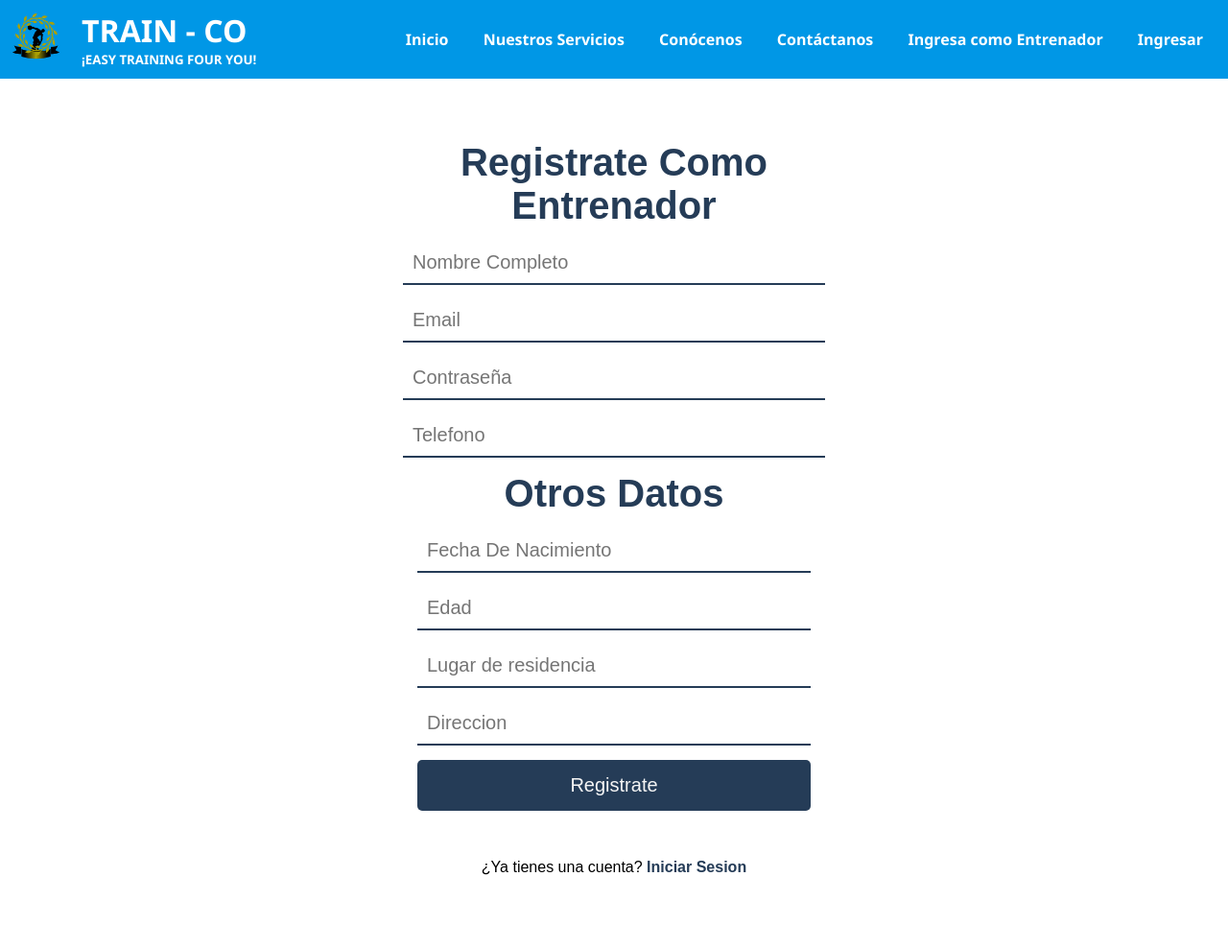
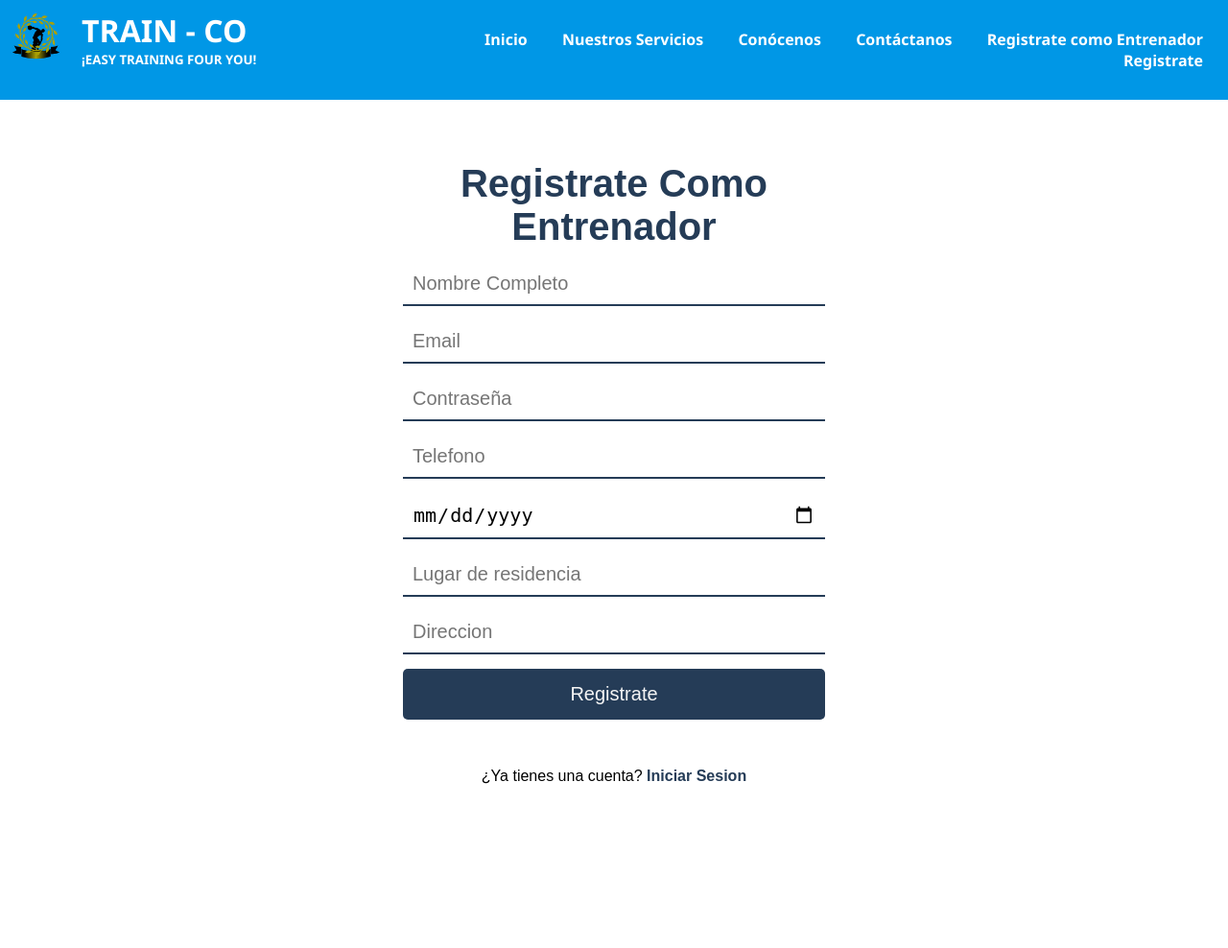
Before and after one commit to johan13909/trainco.github.io, a PHP site: page /registrate_train.html in a window 1280 px wide. Shown: the whole page at 96% size. After the commit the page ends 817 px from the top, so only its background shows below. Run offline with PHP 8.4, Linux system fonts and the light colour scheme.

Commit message:
Commit 27

```diff
--- a/css/styles.css
+++ b/css/styles.css
@@ -358,13 +358,6 @@ textarea {
   float: left;
 }
 
-.a2 {
-  color: white;
-  padding: 20px 30px;
-  border: none;
-  outline: none;
-}
-
 .cuadros {
   position: absolute;
   top: 95%;
@@ -448,6 +441,11 @@ textarea {
   float: right;
 }
 
+.p {
+  font-family: sans-serif;
+  color: #253c57;
+}
+
 #title_contacto {
   font-size: 65px;
 }
@@ -516,7 +514,7 @@ textarea {
 }
 
 .section {
-  padding: 35px;
+  padding: 43px;
   padding-left: 80px;
 }
 
--- a/registrate_train.html
+++ b/registrate_train.html
@@ -35,10 +35,10 @@
                     <a class="a1" href="13_contactanos.html"><b>Contáctanos</b></a>
                 </li>
                 <li id="li">
-                    <a class="a1" href="#"><b>Ingresa como Entrenador</b></a>
+                    <a class="a1" href="registrate_train.html"><b>Registrate como Entrenador</b></a>
                 </li>
                 <li id="li">
-                    <a class="a1" href="login.html"><b>Ingresar</b></a>
+                    <a class="a1" href="registrate_client.html"><b>Registrate</b></a>
                     </a>
                 </li>
             </ul>
@@ -50,30 +50,17 @@
             <h2 class="title_1">Registrate Como Entrenador</h2>
             <div class="contenedor_11">
 
-                    <input class="input_form" type="text" placeholder="Nombre Completo">
-                    <input class="input_form" type="text" placeholder="Email">
-                    <input class="input_form" type="password" placeholder="Contraseña">
-                    <input class="input_form" type="text" placeholder="Telefono"
-
-
-                    <hr>
+                    <input class="input_form" type="text" placeholder="Nombre Completo" required>
+                    <input class="input_form" type="text" placeholder="Email" required>
+                    <input class="input_form" type="password" placeholder="Contraseña" required>
+                    <input class="input_form" type="number" placeholder="Telefono" required>
+                    <input class="input_form" type="date" placeholder="Fecha De Nacimiento" required>
+                    <input class="input_form" type="text" placeholder="Lugar de residencia" required>
+                    <input class="input_form" type="text" placeholder="Direccion" required>
                     <br>
 
-                    <form class="form_1">
-                        <h2 class="title_1">Otros Datos</h2>
-                        <div class="contenedor_11">
-
-                                <input class="input_form" type="text" placeholder="Fecha De Nacimiento">
-                                <input class="input_form" type="text" placeholder="Edad">
-                                <input class="input_form" type="text" placeholder="Lugar de residencia">
-                                <input class="input_form" type="text" placeholder="Direccion"
-
-
-                                <hr>
-                                <br>
-
                     <input type="submit" value="Registrate" class="boton_6">
-                <center><p>¿Ya tienes una cuenta? <a class="link" href="#">Iniciar Sesion</a></p></center>
+                <center><p>¿Ya tienes una cuenta? <a class="link" href="login_train.html">Iniciar Sesion</a></p></center>
             </div>
         </form>
     </div>
```
Also changed, not shown: index.html (+12 -3 lines), login.html (deleted, +0 -49 lines), login_client.html (+6 -6 lines), login_train.html (+6 -6 lines), registrate_client.html (+6 -6 lines).
